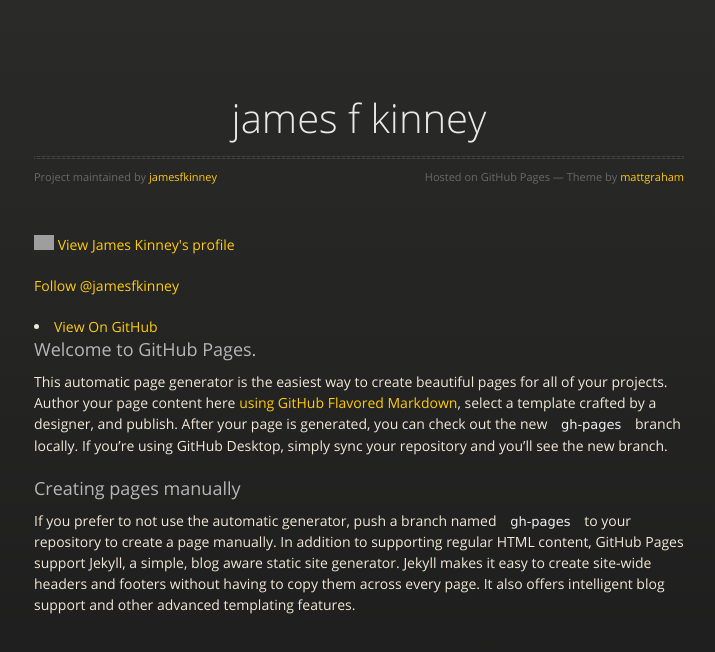
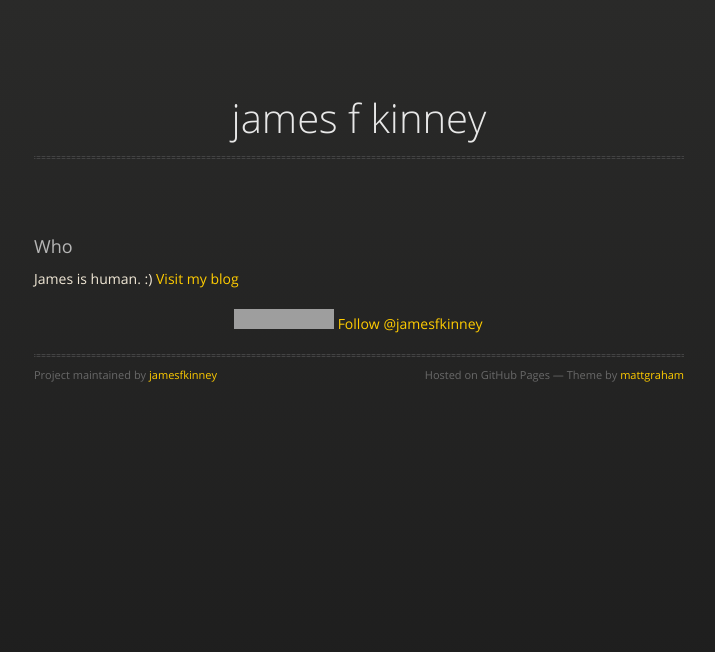
Before and after one commit to jamesfkinney/jamesfkinney.github.io, a plain HTML site: page index.html in a window 1280 px wide. Shown: the whole page, without its empty margins (281-996 px from the left). Drawn offline with nearby package versions, Linux system fonts and the light colour scheme; grey boxes are pictures that could not be loaded.

Commit message:
Initial custom site

```diff
--- a/index.html
+++ b/index.html
@@ -25,29 +25,35 @@
           <h1>james f kinney</h1>
           <p></p>
           <hr>
+        </div>
+
+        <h3>
+        <a id="who" class="anchor" href="#who" aria-hidden="true"><span aria-hidden="true" class="octicon octicon-link"></span></a>Who</h3>
+        <p>James is human.  :)  <a href="http://blog.jamesfkinney.com/">Visit my blog</a></p>
+
+        <!-- social media -->
+        <div style="width: 250px; margin: 0 auto;">
+          <a href="https://www.linkedin.com/pub/james-kinney/0/15a/753">
+                <img src="https://static.licdn.com/scds/common/u/img/webpromo/btn_myprofile_160x33.png" width="100" height="20" border="0" alt="View James Kinney's profile on LinkedIn">
+          </a>
+
+          <a href="https://twitter.com/jamesfkinney" class="twitter-follow-button" data-show-count="false">Follow @jamesfkinney</a> <script>!function(d,s,id){var js,fjs=d.getElementsByTagName(s)[0],p=/^http:/.test(d.location)?'http':'https';if(!d.getElementById(id)){js=d.createElement(s);js.id=id;js.src=p+'://platform.twitter.com/widgets.js';fjs.parentNode.insertBefore(js,fjs);}}(document, 'script', 'twitter-wjs');</script>
+        </div>
+
+
+        <p></p>
+        <p></p>
+        <p></p>
+
+        <div id="title">
+          <p></p>
+          <hr>
           <span class="credits left">Project maintained by <a href="https://github.com/jamesfkinney">jamesfkinney</a></span>
           <span class="credits right">Hosted on GitHub Pages &mdash; Theme by <a href="https://twitter.com/michigangraham">mattgraham</a></span>
         </div>
 
-        <p><a href="https://www.linkedin.com/pub/james-kinney/0/15a/753"><img src="https://static.licdn.com/scds/common/u/img/webpromo/btn_in_20x15.png" width="20" height="15" alt="View James Kinney's LinkedIn profile" border="0"> View James Kinney's profile</a></p>
+      </section>
 
-<p><a href="https://twitter.com/jamesfkinney">Follow @jamesfkinney</a> </p>
-
-
-<nav>
-  <li class="fork"><a href="https://github.com/jamesfkinney">View On GitHub</a></li>
-</nav>
-
-<h3>
-<a id="welcome-to-github-pages" class="anchor" href="#welcome-to-github-pages" aria-hidden="true"><span aria-hidden="true" class="octicon octicon-link"></span></a>Welcome to GitHub Pages.</h3>
-
-<p>This automatic page generator is the easiest way to create beautiful pages for all of your projects. Author your page content here <a href="https://guides.github.com/features/mastering-markdown/">using GitHub Flavored Markdown</a>, select a template crafted by a designer, and publish. After your page is generated, you can check out the new <code>gh-pages</code> branch locally. If you’re using GitHub Desktop, simply sync your repository and you’ll see the new branch.</p>
-
-<h3>
-<a id="creating-pages-manually" class="anchor" href="#creating-pages-manually" aria-hidden="true"><span aria-hidden="true" class="octicon octicon-link"></span></a>Creating pages manually</h3>
-
-<p>If you prefer to not use the automatic generator, push a branch named <code>gh-pages</code> to your repository to create a page manually. In addition to supporting regular HTML content, GitHub Pages support Jekyll, a simple, blog aware static site generator. Jekyll makes it easy to create site-wide headers and footers without having to copy them across every page. It also offers intelligent blog support and other advanced templating features.</p>
-      </section>
 
     </div>
     <!--[if !IE]><script>fixScale(document);</script><![endif]-->
```
